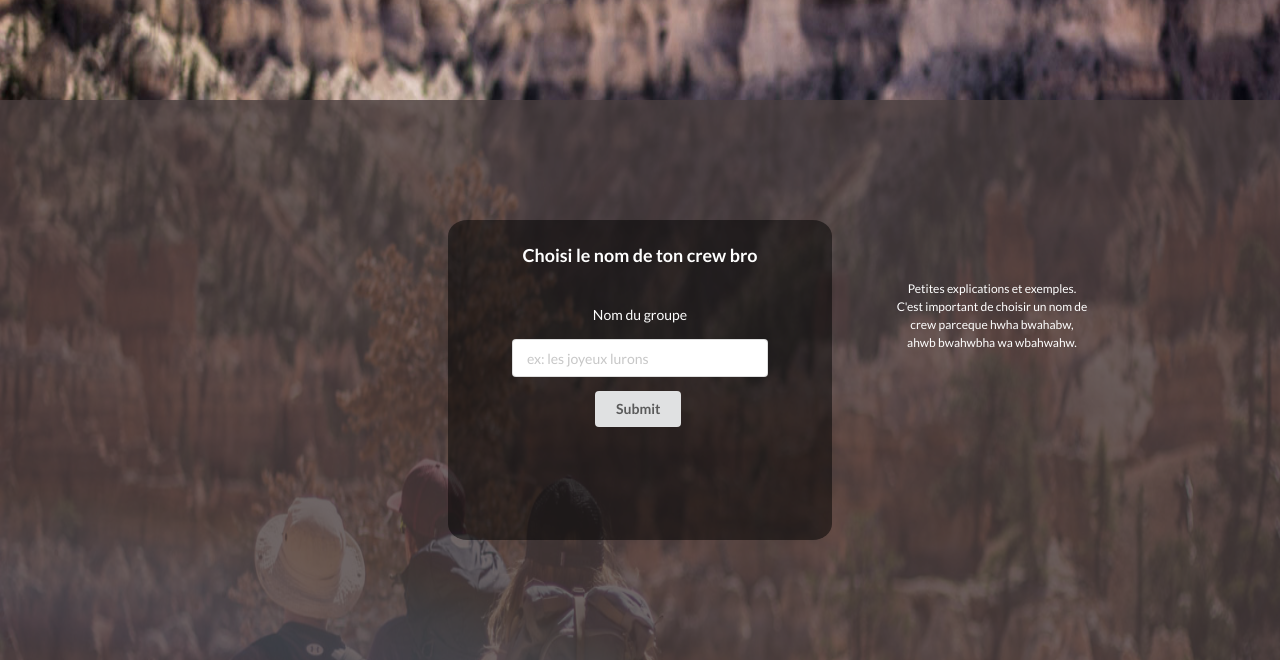
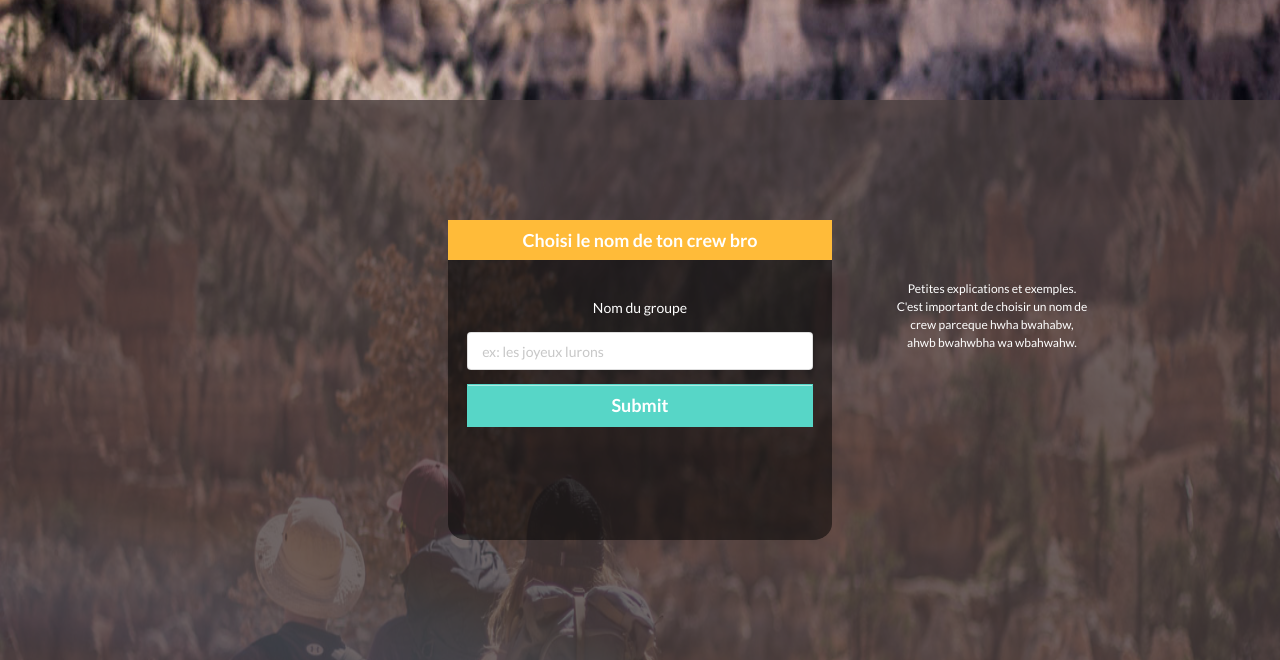
Before and after one commit to AlexB44/fiveyears, a website: page imports/static/goPage.html in a window 1280 px wide. Shown: the part 140-800 px from the top of the page. Drawn offline with Linux system fonts and the light colour scheme; files that its build step writes are made by us from their sources.

Commit message:
goPage a little bit prettier

```diff
--- a/imports/static/css/main.css
+++ b/imports/static/css/main.css
@@ -189,7 +189,6 @@ svg {
 	color: #FFF;
 	font-family: 'Lato', sans-serif;
 	text-align: center;
-	background-color: #4a3f3f;
 	background-color: rgba(74, 63, 63, 0.8);
 	position: relative;
 }
@@ -208,11 +207,30 @@ svg {
 .gopage__content form {
 	margin: 0 auto;
 	padding-top:3vh;
-	width: 20vw;
+	width: 90%;
+}
+
+.gopage__content button {
+	background-color: #e2ad1d;
+	width:100%;
+	box-shadow:none;
+
+	padding: 10px 15px 11px !important;
+font-size: 18px !important;
+background-color: #57d6c7;
+font-weight: bold;
+text-shadow: 1px 1px #57D6C7;
+color: #ffffff;
+border: 1px solid #57D6C7;
+box-shadow: 0 1px 0 rgba(255, 255, 255, 0.5) inset;
+-moz-box-shadow: 0 1px 0 rgba(255, 255, 255, 0.5) inset;
+-webkit-box-shadow: 0 1px 0 rgba(255, 255, 255, 0.5) inset;
+
 }
 
 .gopage__content h3 {
-	padding-top: 3vh;
+	line-height: 5vh;
+	background-color: #ffbb39;
 }
 
 .gopage__content form p {
--- a/imports/static/goPage.html
+++ b/imports/static/goPage.html
@@ -3,7 +3,7 @@
 <head>
   <meta http-equiv="content-type" content="text/html; charset=utf-8" />
   <link rel="stylesheet" type="text/css" href="css/main.css">
-  <link rel="stylesheet" type="text/css" href="reset.css">
+  <link rel="stylesheet" type="text/css" href="css/reset.css">
 
   <link rel="stylesheet" type="text/css" href="semantic/semantic.min.css">
   <script src="semantic/semantic.min.js"></script>
@@ -27,7 +27,7 @@
           <input name="name" placeholder="ex: les joyeux lurons" type="text">
         </div>
         <div class="ui error message"></div>
-        <button class="ui button" type="submit">Submit</button>
+        <button type="submit">Submit</button>
       </form>
     </div>
 
```
